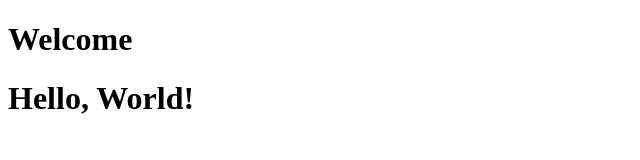
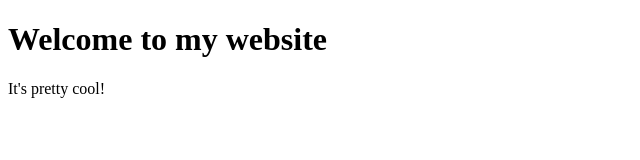
Before and after one commit to paynesc1/CS50_web, a plain HTML site: page index.html in a window 1280 px wide. Shown: the whole page, without its empty margins (0-640 px from the left). Drawn offline with Linux system fonts and the light colour scheme.

Commit message:
Update index.html

```diff
--- a/index.html
+++ b/index.html
@@ -7,7 +7,7 @@
     <title>Document</title>
 </head>
 <body>
-    <h1>Welcome</h1>
-    <h1>Hello, World!</h1>
+    <h1>Welcome to my website</h1>
+    <p>It's pretty cool!</p>
 </body>
 </html>
```
